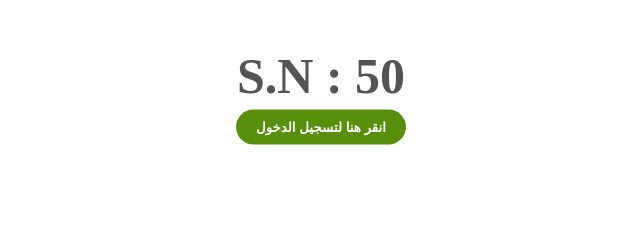
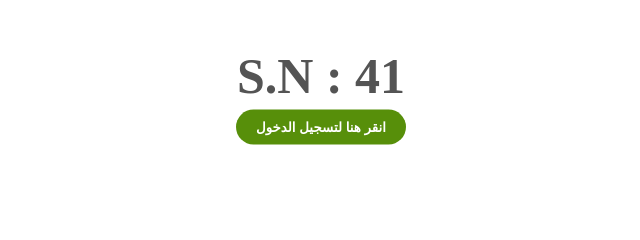
Before and after one commit to ALEmadTransport/account_41, a plain HTML site: page index.html in a window 1280 px wide. Shown: the part 273-513 px from the top of the page, 319-959 px from the left. Drawn offline with Linux system fonts and the light colour scheme.

Commit message:
Update index.html

```diff
--- a/index.html
+++ b/index.html
@@ -49,7 +49,7 @@
 
 <body>
     <img src="background.png" alt="">
-    <span class="sn-label">S.N : 50</span>
+    <span class="sn-label">S.N : 41</span>
     <br>
     <br>
     <br>
```
